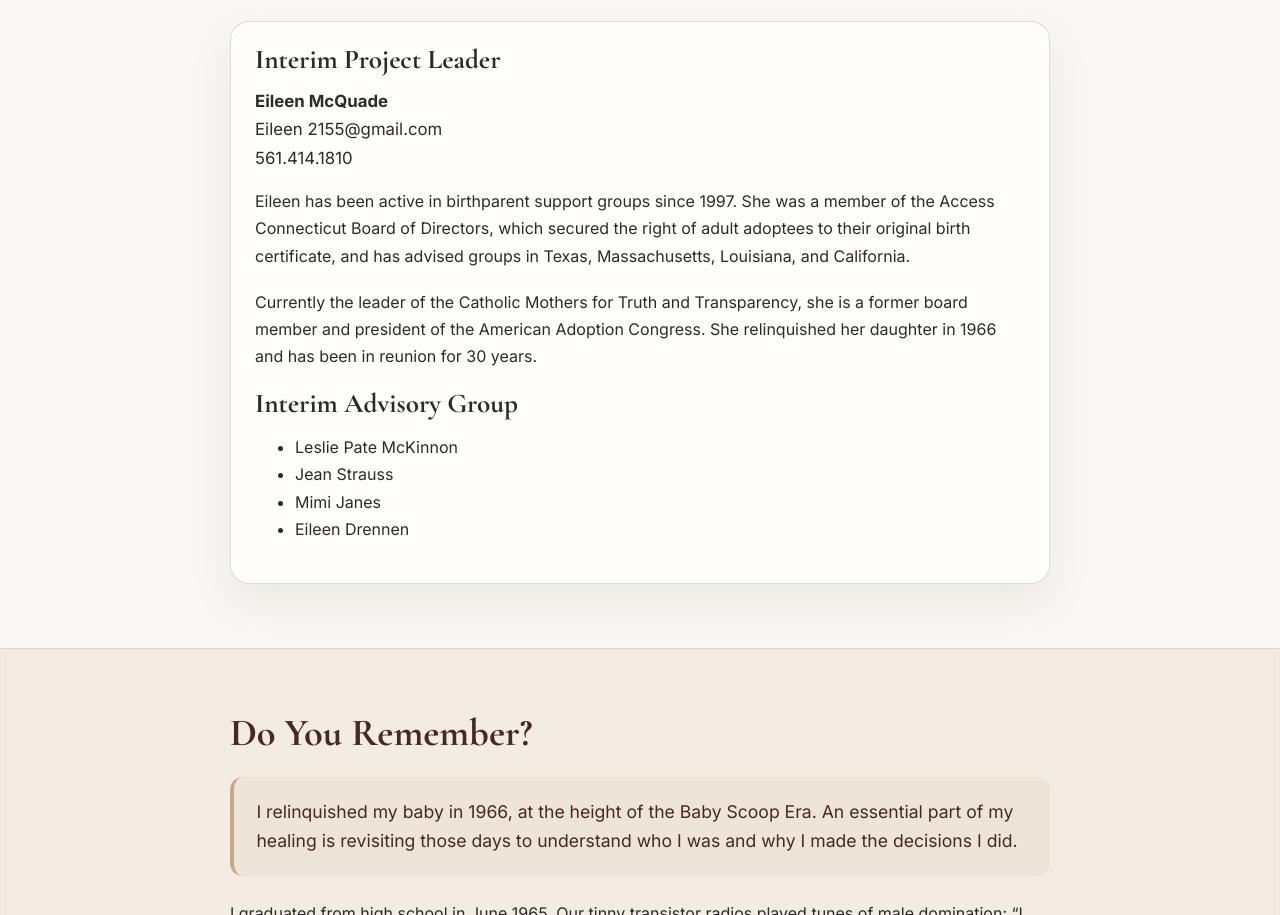
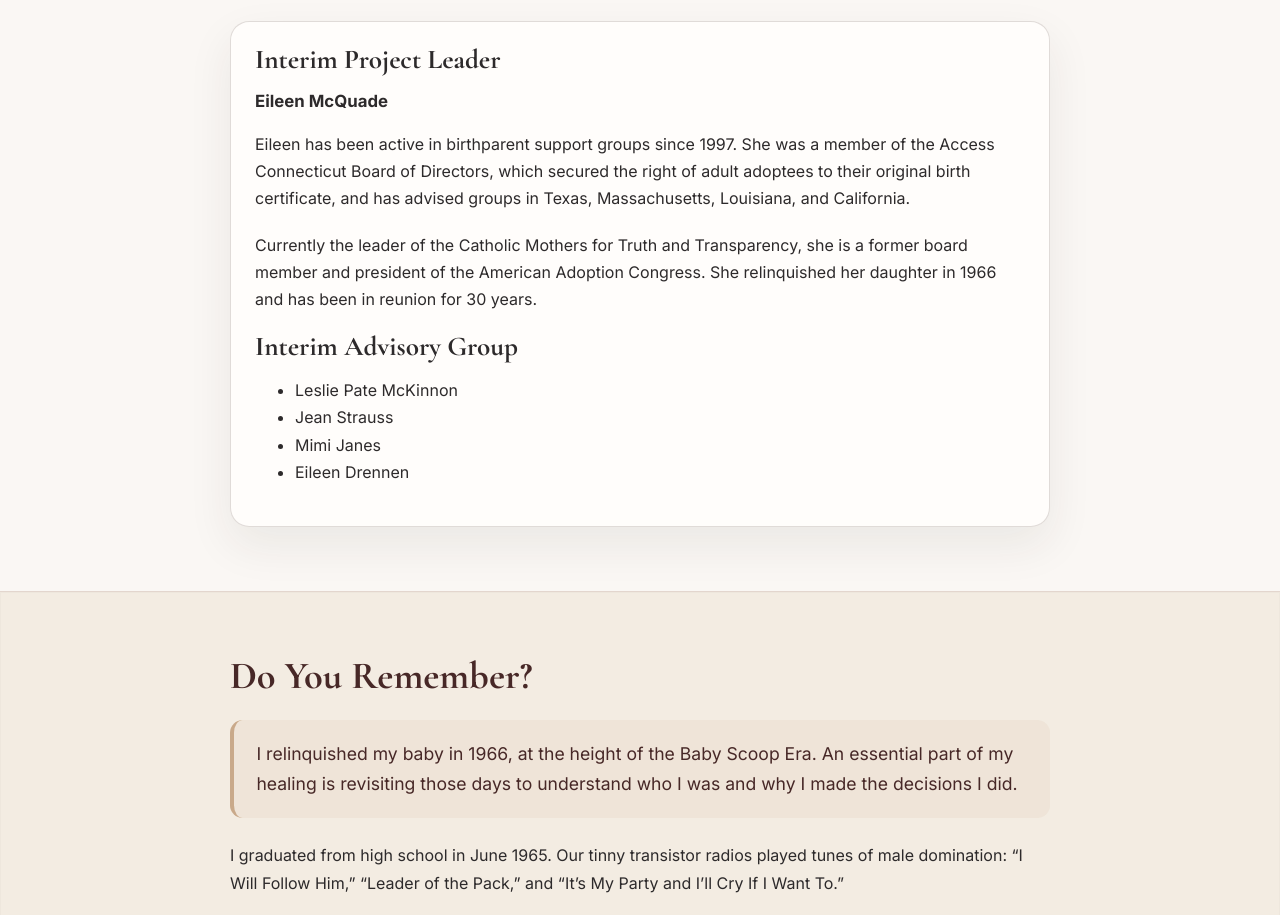
Before and after one commit to emutchek/adoption-website, a plain HTML site: page index.html in a window 1280 px wide. Shown: the part 2008-2923 px from the top of the page. Drawn offline with nearby package versions, Linux system fonts and the light colour scheme.

Commit message:
remove contact info

```diff
--- a/index.html
+++ b/index.html
@@ -136,8 +136,6 @@
             <h3>Interim Project Leader</h3>
             <div class="contact-person">
               <strong>Eileen McQuade</strong>
-              <span>Eileen 2155@gmail.com</span>
-              <span>561.414.1810</span>
             </div>
             <p>
               Eileen has been active in birthparent support groups since 1997. She was a member of the Access Connecticut Board of Directors, which secured the right of adult adoptees to their original birth certificate, and has advised groups in Texas, Massachusetts, Louisiana, and California.
```
